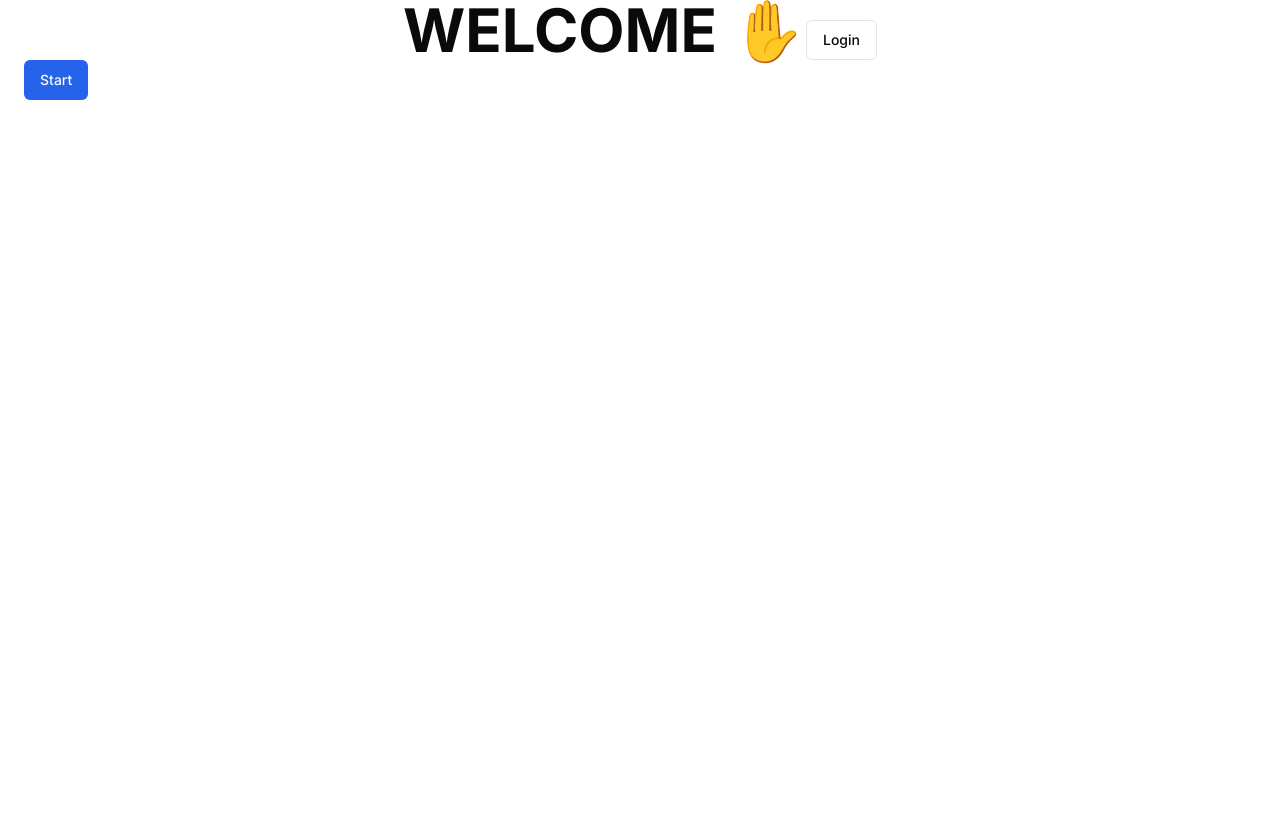
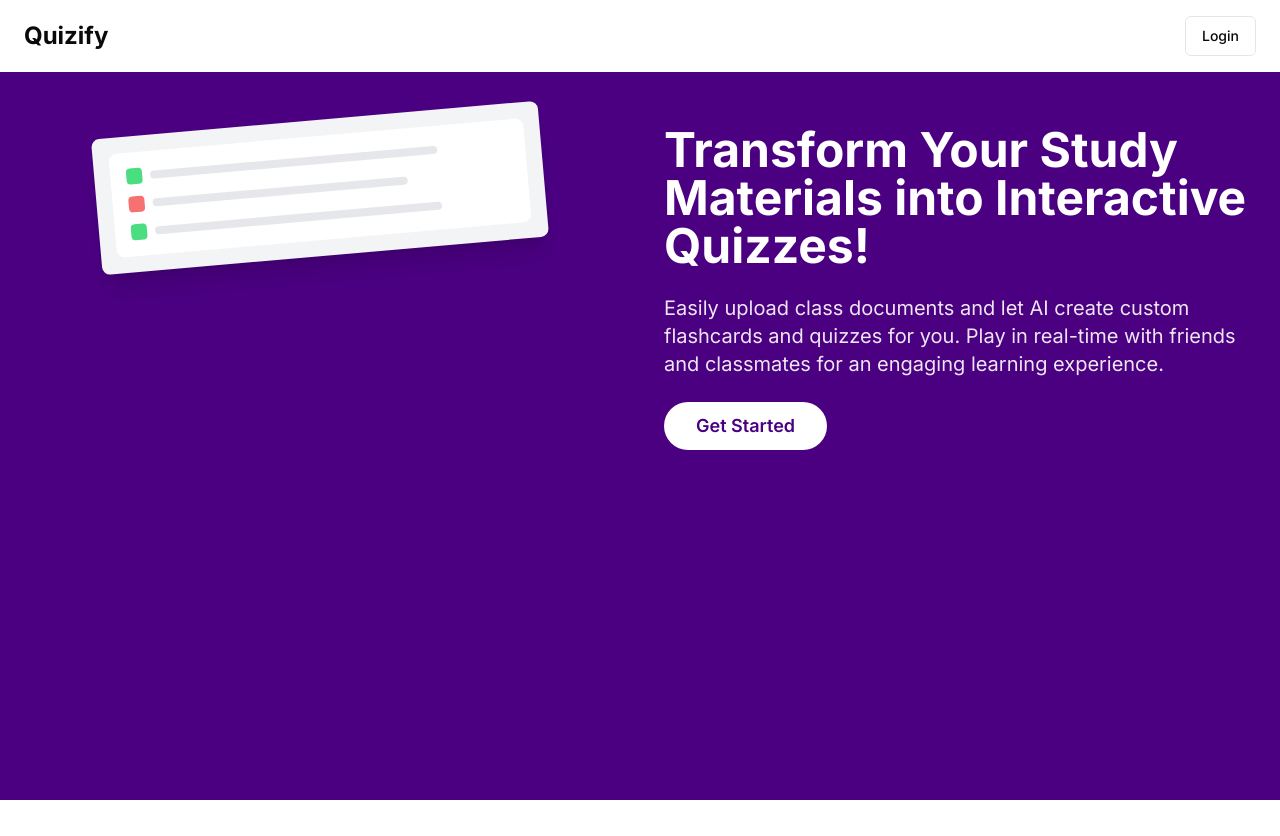
Before and after one commit to dchen024/quizify, a Next.js app: page / in a window 1280 px wide. Before the commit the page ends 800 px from the top, so only its background shows below. Built offline with nearby package versions, Linux system fonts and the light colour scheme; no server answers.

Commit message:
Frontend design for home page

```diff
--- a/app/page.tsx
+++ b/app/page.tsx
@@ -4,16 +4,70 @@ import { Button } from "@/components/ui/button"
 
 export default function Home() {
   return (
-    <div>
-    <main className="flex justify-center">
-        <h1 className="text-6xl font-bold">WELCOME ✋</h1>
-        <div className="fixed bottom-0 left-0 flex h-48 w-full items-end justify-center bg-gradient-to-t from-white via-white dark:from-black dark:via-black lg:static lg:size-auto lg:bg-none">
-          <LoginButton />
+
+    <div className="min-h-screen">
+      {/* Navigation */}
+      <nav className="px-6 py-4 flex justify-between items-center">
+        <h1 className="text-2xl font-bold">Quizify</h1>
+        <LoginButton />
+      </nav>
+
+            {/* Hero Section */}
+            <main className="bg-[#4B0082] min-h-[calc(100vh-72px)]">
+        <div className="max-w-7xl mx-auto px-6 py-12">
+          <div className="grid grid-cols-1 md:grid-cols-2 gap-12 items-center">
+            {/* Left side - Illustration */}
+            <div className="relative">
+              <div className="relative w-full max-w-md mx-auto">
+                <div className="relative w-full aspect-[4/3]">
+                  <div className="bg-gray-100 rounded-lg p-4 transform rotate-[-5deg] shadow-xl">
+                    <div className="bg-white rounded-lg p-4 h-full">
+                      {/* Quiz paper illustration */}
+                      <div className="space-y-3">
+                        <div className="flex items-center gap-2">
+                          <div className="w-4 h-4 rounded bg-green-400"></div>
+                          <div className="h-2 bg-gray-200 rounded w-3/4"></div>
+                        </div>
+                        <div className="flex items-center gap-2">
+                          <div className="w-4 h-4 rounded bg-red-400"></div>
+                          <div className="h-2 bg-gray-200 rounded w-2/3"></div>
+                        </div>
+                        <div className="flex items-center gap-2">
+                          <div className="w-4 h-4 rounded bg-green-400"></div>
+                          <div className="h-2 bg-gray-200 rounded w-3/4"></div>
+                        </div>
+                      </div>
+                    </div>
+                  </div>
+                </div>
+              </div>
+            </div>
+
+            {/* Right side - Content */}
+            <div className="text-white space-y-6">
+              <h2 className="text-4xl md:text-5xl font-bold leading-tight">
+                Transform Your Study Materials into Interactive Quizzes!
+              </h2>
+              <p className="text-lg md:text-xl opacity-90">
+                Easily upload class documents and let AI create custom flashcards and quizzes for you.
+                Play in real-time with friends and classmates for an engaging learning experience.
+              </p>
+              <Button
+                className="bg-white text-[#4B0082] hover:bg-gray-100 px-8 py-6 rounded-full text-lg font-semibold"
+              >
+                Get Started
+              </Button>
+            </div>
+          </div>
         </div>
-    </main>
+      </main>
+
+
       <footer className="footer pb-9 px-6 relative mb-0">
-        <Button>Start</Button>
       </footer>
+
+
+
       </div>
 
   );
```
